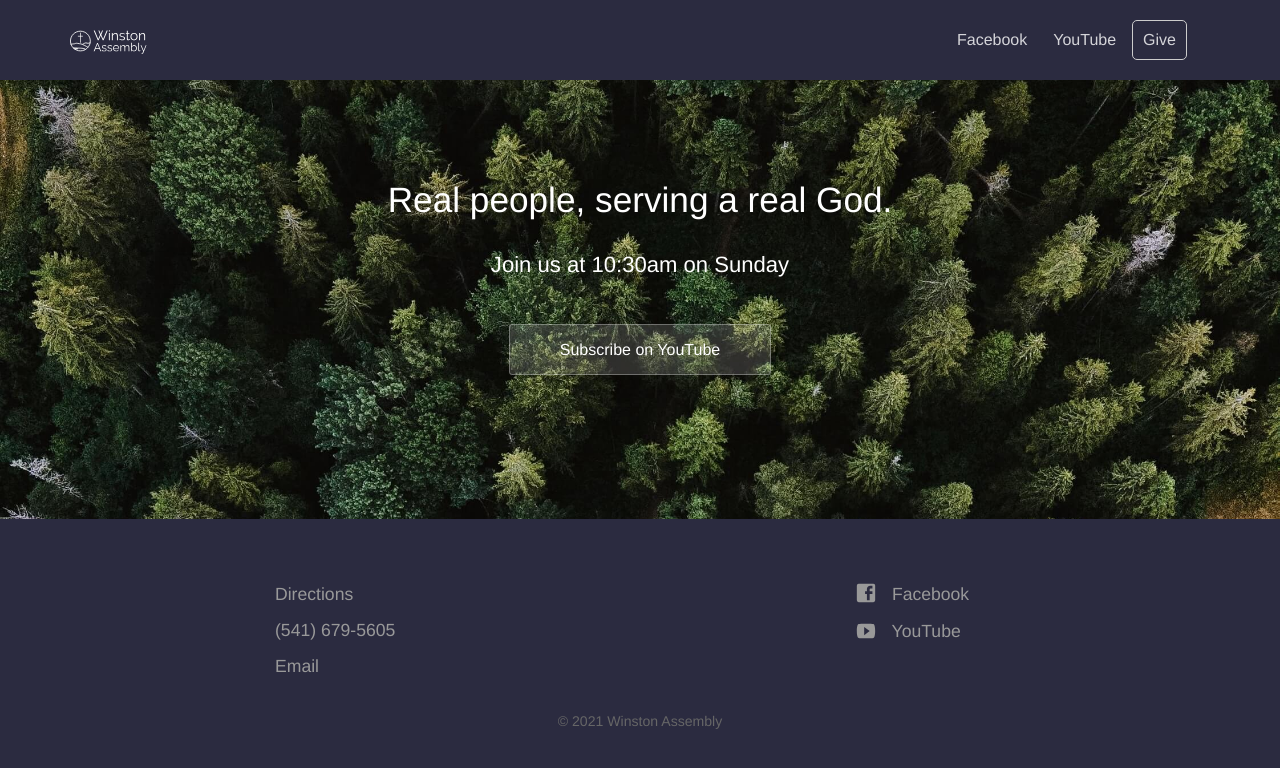
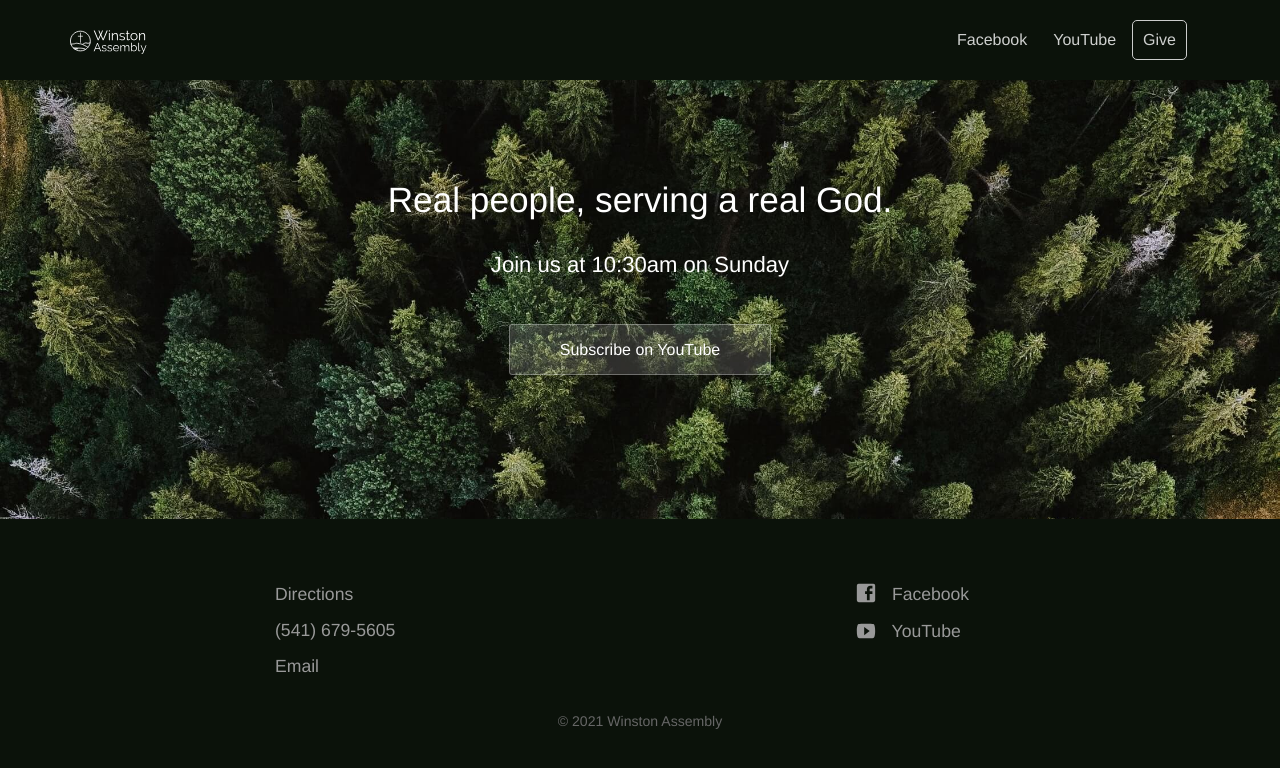
Before and after one commit to CloudCannon/hydra-jekyll-template, a Jekyll site: the page built from index.html, in a window 1280 px wide. Shown: the top 768 px of the page. Built offline with Jekyll 4.4.1, drawn with Linux system fonts in a browser that asks for light colours.

Commit message:
add background-color SCSS variable and update it

```diff
--- a/_sass/elements.scss
+++ b/_sass/elements.scss
@@ -1,5 +1,5 @@
 html {
-	background: #2b2b40;
+	background: $background-color;
 }
 
 html, body {
--- a/_sass/footer.scss
+++ b/_sass/footer.scss
@@ -70,7 +70,7 @@ footer {
 	padding: 50px 0 50px 0;
 	font-size: 1.1em;
 	position: relative;
-	background: #2b2b40;
+	background: $background-color;
 	color: #fff;
 
 	.copyright {
--- a/_sass/variables.scss
+++ b/_sass/variables.scss
@@ -1,6 +1,8 @@
 $brand-color: #80B4BB;
 $secondary-brand-color: #00999E;
+$background-color: #0b120a;
 $middle-gradient-color: mix($brand-color, $secondary-brand-color, 95%);
+$hero-image-url: url("images/header-background.jpeg");
 
 // Breakpoints
 $tablet: "(min-width: 450px)";
```
